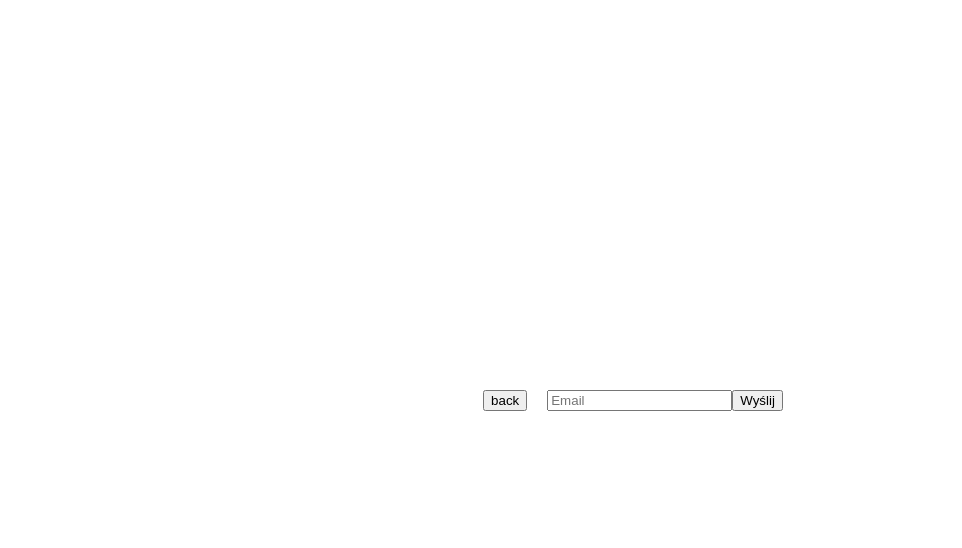
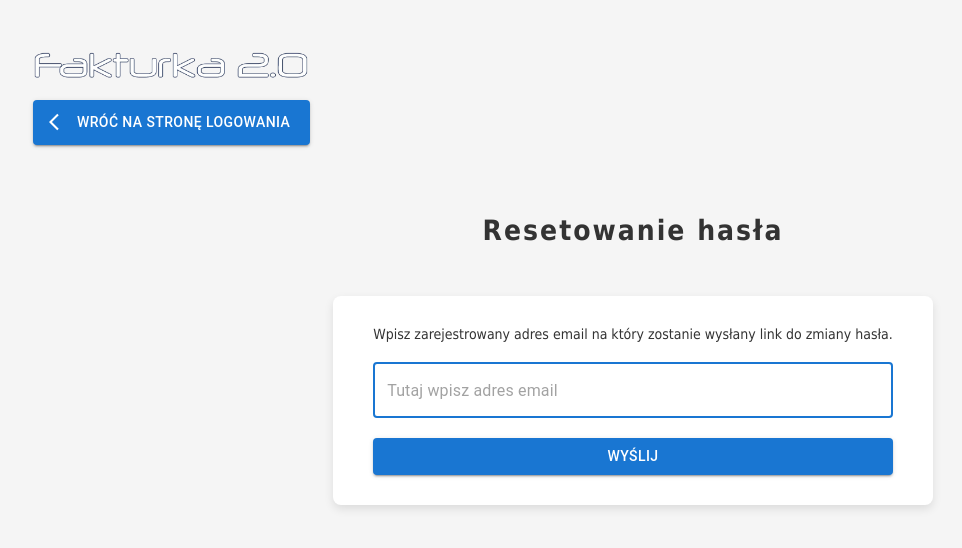
Before and after one commit to frontendagnes/invoice, a React (Vite) app: page /password-recovery in a window 1280 px wide. Shown: the top 548 px of the page, without its empty margins (7-969 px from the left). Built offline with nearby package versions, Linux system fonts and the light colour scheme; no server answers.

Commit message:
adding support and styling to the PasswordRecovery component

```diff
--- a/src/assets/utility/firebase.jsx
+++ b/src/assets/utility/firebase.jsx
@@ -9,6 +9,7 @@ import {
   signInWithEmailAndPassword,
   GoogleAuthProvider,
   signInWithPopup,
+  sendPasswordResetEmail
 } from "firebase/auth";
 import { initializeApp } from "firebase/app";
 import {
@@ -38,7 +39,7 @@ import {
 import { firebaseConfig, firebaseConfigTest } from "./config";
 
 // Initialize Firebase
-const firebaseApp = initializeApp(firebaseConfigTest);
+const firebaseApp = initializeApp(firebaseConfig);
 const storage = getStorage(firebaseApp);
 const db = getFirestore(firebaseApp);
 const auth = getAuth(firebaseApp);
@@ -89,4 +90,5 @@ export {
   uploadBytesResumable,
   deleteObject,
   getDoc,
+  sendPasswordResetEmail
 };
--- a/src/components/Authorization/Authoryzation.css
+++ b/src/components/Authorization/Authoryzation.css
@@ -100,9 +100,18 @@
 
 .authoryzation__forgotPassword{
     text-align: right;
-    font-size: 0.8rem;
+    font-size: 0.9rem;
+    letter-spacing: 1px;
+    cursor: pointer;
+    padding: 5px 5px 0px 5px;
+}
+.authoryzation__forgotPassword a{
+    text-decoration: none;
     color: #3f4d70;
-    cursor: pointer;
+    transition: color 0.4s ease;
+}
+.authoryzation__forgotPassword a:hover{
+    color: #9c1a8b;
 }
 @media screen and (max-width: 850px) {
     .authoryzation__middle{
--- a/src/components/Authorization/PasswordRecovery/PasswordRecovery.css
+++ b/src/components/Authorization/PasswordRecovery/PasswordRecovery.css
@@ -1,8 +1,38 @@
-.passwordRecovery{
-    height: 100vh;
-    width: 100%;
+.passwordRecovery {
     display: flex;
+    flex-direction: column;
     justify-content: center;
     align-items: center;
+    height: 100vh;
+    background-color: #f5f5f5;
+    color: #333;
+}
+
+.passwordRecovery h1 {
+    font-size: 28px;
+    font-weight: 600;
+    letter-spacing: 2px;
+}
+
+.passwordRecovery img {
+    position: absolute;
+    left: 30px;
+    top: 30px;
+    width: 300px;
+}
+
+
+.passwordRecovery form {
+    display: flex;
+    flex-direction: column;
     gap: 20px;
+    margin-top: 30px;
+    padding: 30px 40px;
+    background: #fff;
+    border-radius: 8px;
+    box-shadow: 0 4px 10px rgba(0, 0, 0, 0.1);
 }
+
+.passwordRecovery__error {
+    min-height: 100px;
+}
--- a/src/components/Authorization/PasswordRecovery/PasswordRecovery.jsx
+++ b/src/components/Authorization/PasswordRecovery/PasswordRecovery.jsx
@@ -1,33 +1,96 @@
 import React, { useState } from "react";
 import "./PasswordRecovery.css";
+import { auth, sendPasswordResetEmail } from "@/assets/utility/firebase.jsx";
+import { useNavigate } from "react-router-dom";
+import { useStateValue } from "@/assets/utility/StateProvider";
+import ValidationError from "@/components/ValidationError/ValidationError.jsx";
+import logo from "@/assets/pic/logo.webp";
 
-import { useNavigate } from "react-router-dom";
+//mui
+import ArrowBackIosIcon from "@mui/icons-material/ArrowBackIos";
+import Button from "@mui/material/Button";
+import TextField from "@mui/material/TextField";
+
+const validateEmail = (email) => {
+  if (!email) return "E-mail jest wymagany";
+  if (!/^[a-zA-Z0-9._-]+@[a-zA-Z0-9.-]+\.[a-zA-Z]{2,4}$/.test(email))
+    return "Zły format e-mail";
+  return null;
+};
 
 function PasswordRecovery() {
   const [email, setEmail] = useState("");
+  const [error, setError] = useState("");
+  const [{ alert }, dispatch] = useStateValue();
+  const navigate = useNavigate();
 
-  const history = useNavigate();
+  const resetPassword = async () => {
+    setError("");
+    try {
+      await sendPasswordResetEmail(auth, email);
+      dispatch({
+        type: "ALERT_SUCCESS",
+        item: "Jeśli e-mail jest poprawny, instrukcje resetowania hasła zostały wysłane.",
+      });
+      setEmail("");
+    } catch (error) {
+      setError(error.message);
+    }
+  };
 
   const handlePasswordRecovery = (e) => {
     e.preventDefault();
+    const validationMessage = validateEmail(email);
+    if (validationMessage) {
+      setError(validationMessage);
+      return;
+    }
+    resetPassword();
+  };
 
-    console.log("Wyslano");
-  };
-  const handleClicked = () => {
-    history("/");
-  };
   return (
-    <div className="passwordRecovery">
-      <button onClick={handleClicked}>back</button>
+    <div className={`passwordRecovery`}>
+      <img src={logo} alt="logo" />
+      <Button
+        className="passwordRecovery__backButton"
+        startIcon={<ArrowBackIosIcon />}
+        onClick={() => navigate("/")}
+        variant="contained"
+        color="primary"
+        sx={{
+          position: "absolute",
+          top: "100px",
+          left: "40px",
+          padding: "10px 20px",
+        }}
+      >
+        Wróć na stronę Logowania
+      </Button>
+      <h1>Resetowanie hasła</h1>
       <form onSubmit={handlePasswordRecovery}>
-        <input
+        <label for="email">
+          Wpisz zarejestrowany adres email na który zostanie wysłany link do zmiany hasła.
+        </label>
+        <TextField
+          error={error ? true : false}
+          id="email"
           type="email"
-          placeholder="Email"
+          placeholder="Tutaj wpisz adres email"
           value={email}
-          onChange={(e) => setEmail(e.target.value)}
+          onChange={(e) => {
+            setEmail(e.target.value);
+            setError(validateEmail(e.target.value));
+          }}
+          fullWidth
+          autoFocus
         />
-        <button type="submit">Wyślij</button>
+        <Button type="submit" variant="contained" color="primary">
+          Wyślij
+        </Button>
       </form>
+      <div className="passwordRecovery__error">
+        <ValidationError text={error} />
+      </div>
     </div>
   );
 }
--- a/src/components/ValidationError/ValidationError.css
+++ b/src/components/ValidationError/ValidationError.css
@@ -1,6 +1,7 @@
 .validationError{
     display: flex;
     align-items: center;
+    transition: opacity 0.3s ease-in-out;
 }
 .validationError > p{
     margin-left: 10px;
--- a/src/components/ValidationError/ValidationError.jsx
+++ b/src/components/ValidationError/ValidationError.jsx
@@ -4,7 +4,7 @@ import "./ValidationError.css";
 import ErrorIcon from '@mui/icons-material/Error';;
 function ValidationError({ text }) {
   return (
-    <div className="validationError">
+    <div className="validationError" style={text ? {opacity: 1} : {opacity: 0}}>
      <ErrorIcon fontSize="large" color="secondary" /><p>{text}</p>
     </div>
   );
```
